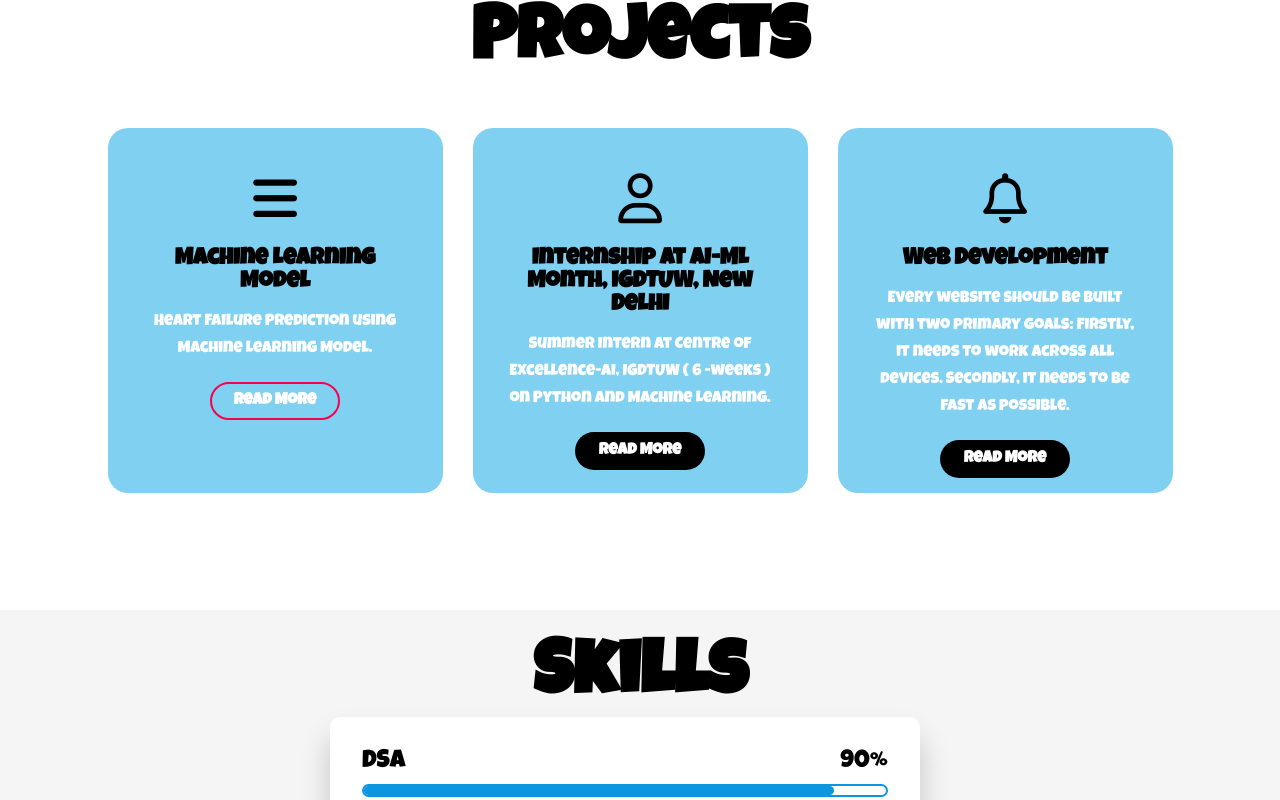
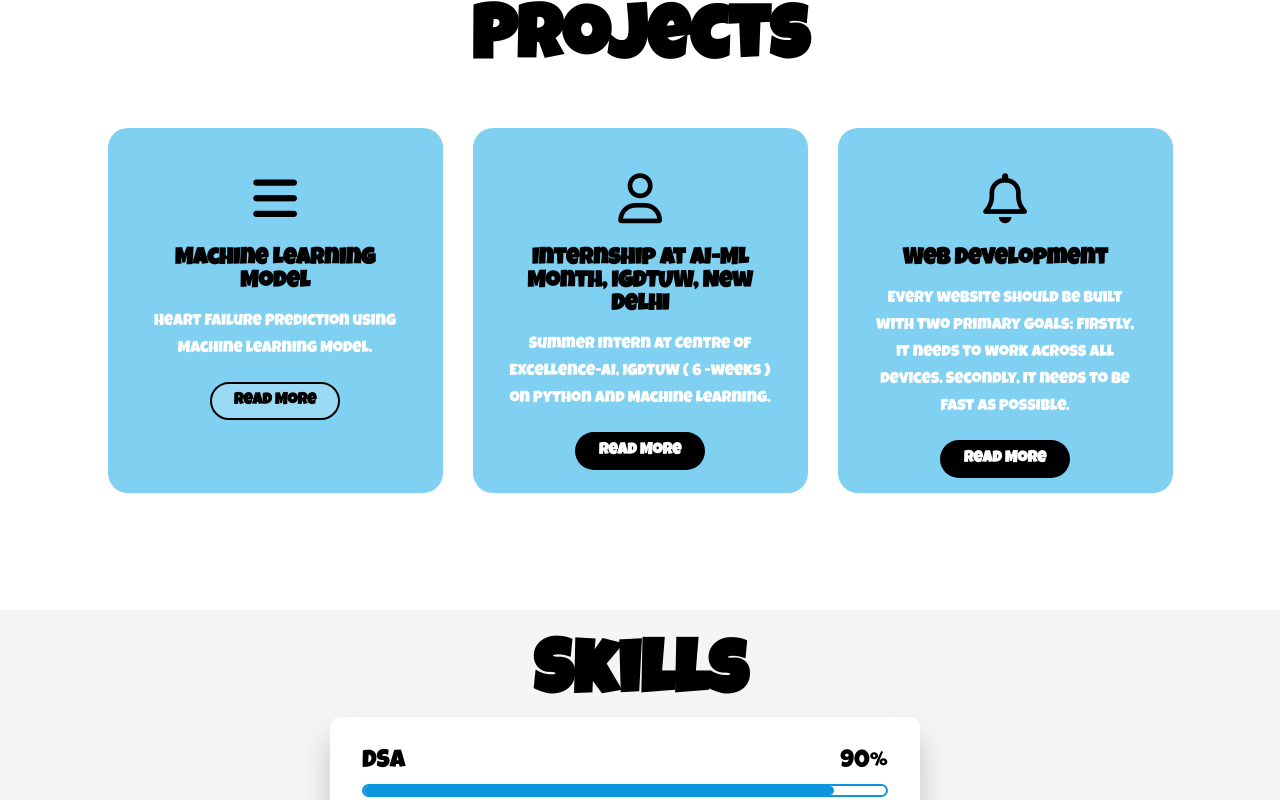
Before and after one commit to abhi03ruchi/AbhiruchiPorfolio, a plain HTML site: page index.html in a window 1280 px wide. In both pictures the pointer is over the link 275 px from the left and 1179 px from the top of the page. Shown: the part 779-1579 px from the top of the page. Drawn offline with Linux system fonts and the light colour scheme.

Commit message:
Update portfolioCSS.css

```diff
--- a/portfolioCSS.css
+++ b/portfolioCSS.css
@@ -241,9 +241,10 @@ a.active , a:hover{
     transition: .4s;
   }
   .card .button:hover{
-    background-color: transparent;
-    border: 2px solid #f9004d;
+    background-color: rgba(255,255,255,.2);
+    border: 2px solid black;
     cursor: pointer;
+    color: #000;
   }
   .contact-me{
     width: 100%;
```
